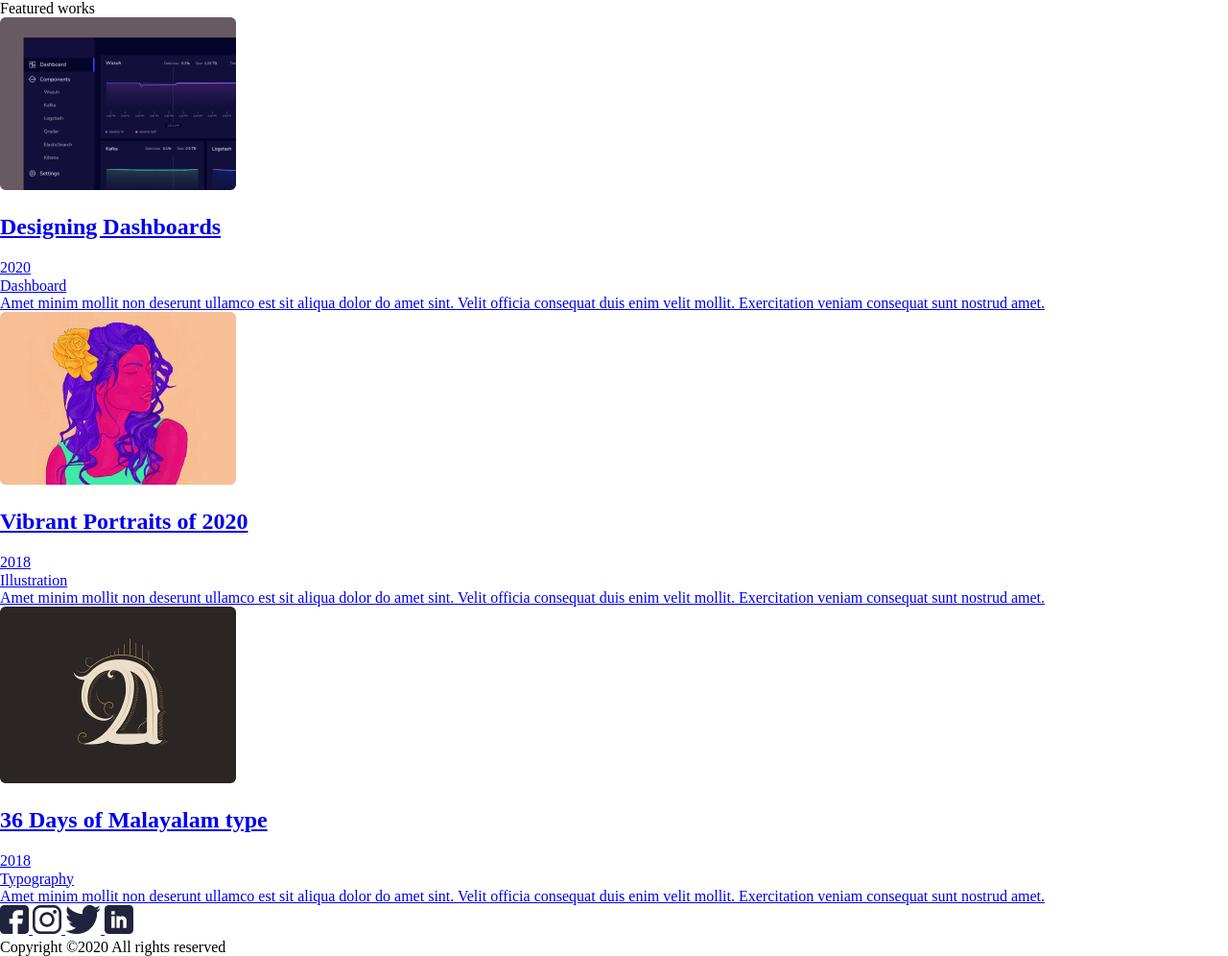
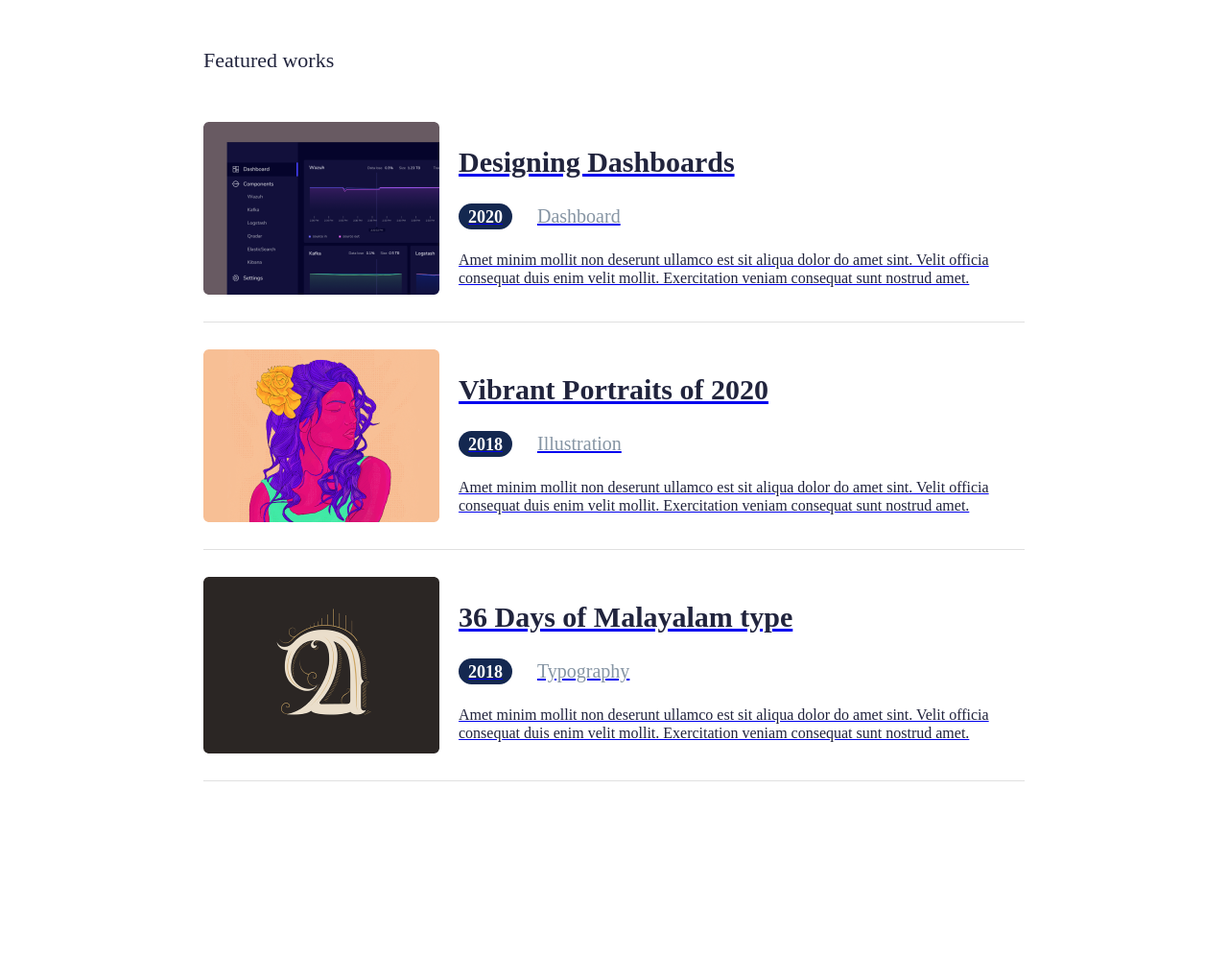
Before and after one commit to IrinaFila/ITgirls-Project-team-2, a plain HTML site: page index.html in a window 1280 px wide. Shown: the whole page at 96% size. After the commit the page ends 901 px from the top, so only its background shows below. Drawn offline with Linux system fonts and the light colour scheme.

Commit message:
last version

```diff
--- a/assets/style/style.css
+++ b/assets/style/style.css
@@ -5,15 +5,101 @@
 html{
   height: 100%;
 }
-.wrapper {
-    /*overflow: hidden;*/
+
+
+._container{
+    max-width: 856px;
+    margin: 0px auto;
+    padding: 0px 15px;
+    box-sizing: content-box;
+}
+
+
+.future_works {
+    padding: 33px 0 87px 0;
+}
+
+
+.future_works__body_contant .posts__block_1_title {
+    margin-bottom: 6px;
+}
+.future_works__body_contant_block {
     display: flex;
     flex-direction: column;
-    min-height: 100%;
+    justify-content: center;
+
 }
-h1 {
+.future_works__block_column {
+    padding: 28px 0;
+}
+.future_works__block_column_contant {
+    display: flex;
+}
+.future_works__contant_img {
+    align-items: center;
+    display: flex;
+    margin-right: 20px;
+}
+
+h2{
+    color: #21243D;
     font-weight: 700;
-    font-size: 44px;
-    /*line-height: calc(60 / 44 * 100%);*/
-     margin-bottom: 50px;
+    font-size: 30px;
+    /*line-height: calc(44 / 30 * 100%);*/
 }
+.future_works__contant_block_mark {
+    display: flex;
+    align-items: center;
+    margin: 20px 0 22px 0;
+}
+.future_works__mark_num {
+    padding: 4px 10px 2px 10px;
+    display: flex;
+    justify-content: center;
+    align-items: center;
+    background: #142850;
+    border-radius: 16px;
+    color: white;
+    font-weight: 900;
+    font-size: 18px;
+   /* line-height: calc(20 / 18 * 100%);*/
+    margin-right: 26px;
+}
+.future_works__mark_text {
+
+   /* line-height: calc(29 / 20 * 100%);*/
+    color: #8695A4;
+    text-decoration: none;
+    font-family: 'Heebo';
+font-style: normal;
+font-weight: 400;
+font-size: 20px;
+line-height: 29px;
+}
+.future_works__contant_text {
+    color: #21243D;
+    font-weight: 400;
+    font-size: 16px;
+    /*line-height: calc(24  16 * 100%);*/
+}
+.gor_line {
+    width: 100%;
+    height: 1px;
+    background: #E0E0E0;
+}
+
+.posts__block_1_title{
+
+width: 152px;
+height: 60px;
+left: 148px;
+top: 1006px;
+
+font-family: 'Heebo';
+font-style: normal;
+font-weight: 400;
+font-size: 22px;
+line-height: 60px;
+
+color: #21243D;
+}
--- a/index.html
+++ b/index.html
@@ -79,24 +79,5 @@
         </div>
       </div>
     </section>
-    <footer>
-      <div class="footer__body _container">
-        <div class="footer__body_buttons">
-          <a href="#" class="footer__body_button">
-            <img src="assets/images/fb.png" alt="Facebook" />
-          </a>
-          <a href="#" class="footer__body_button">
-            <img src="assets/images/insta.png" alt="Instagram" />
-          </a>
-          <a href="#" class="footer__body_button">
-            <img src="assets/images/twitter.png" alt="Twitter" />
-          </a>
-          <a href="#" class="footer__body_button">
-            <img src="assets/images/Linkedin.png" alt="LinkedIn" />
-          </a>
-        </div>
-        <div class="footer__body_text">Copyright ©2020 All rights reserved</div>
-      </div>
-    </footer>
   </body>
 </html>
```
Also changed, not shown: works.html (deleted, +0 -170 lines), assets/images/Linkedin.png (deleted), assets/images/fb.png (deleted), assets/images/insta.png (deleted), assets/images/mobile2.png (deleted), assets/images/twitter.png (deleted), assets/images/works4.png (deleted).
